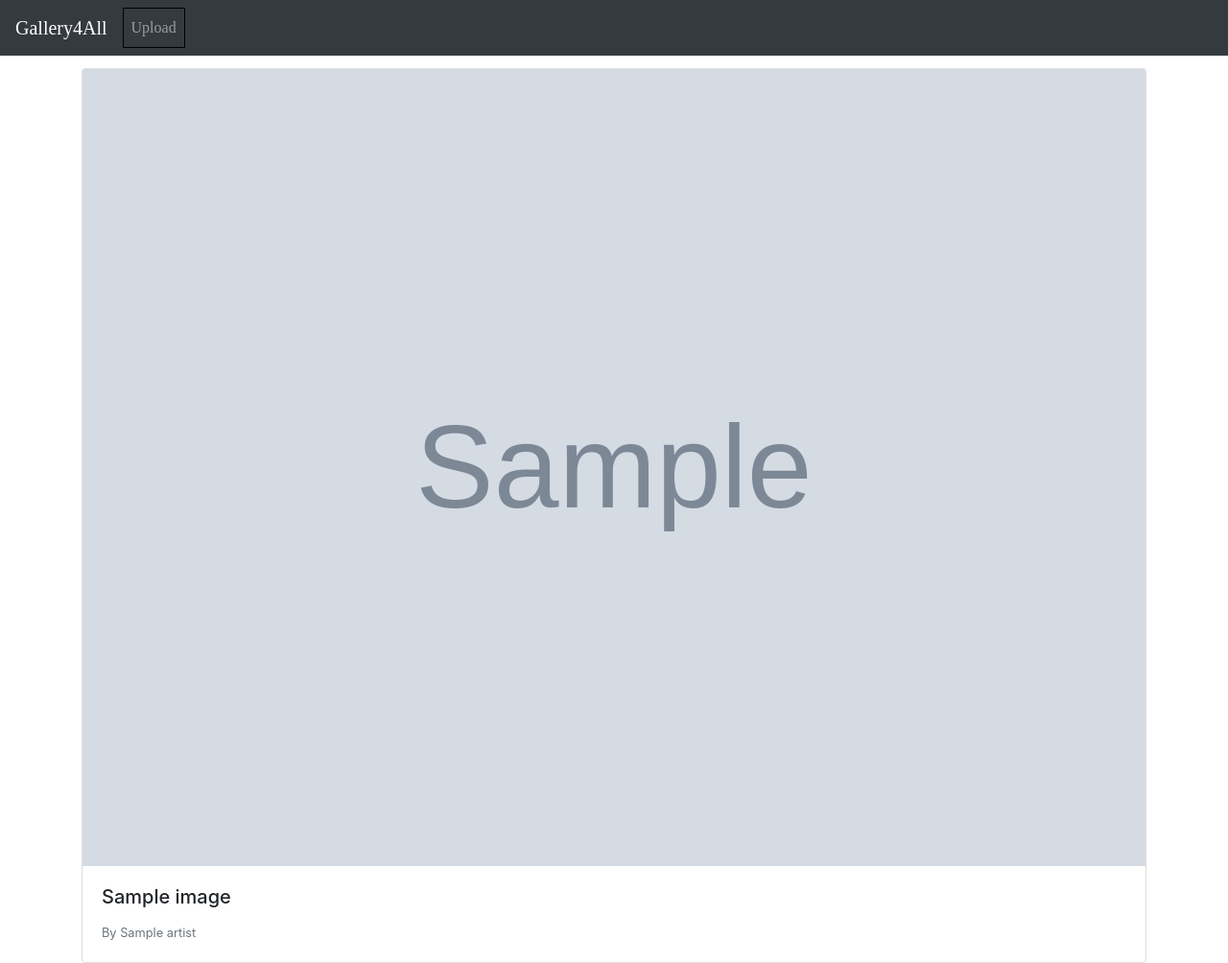
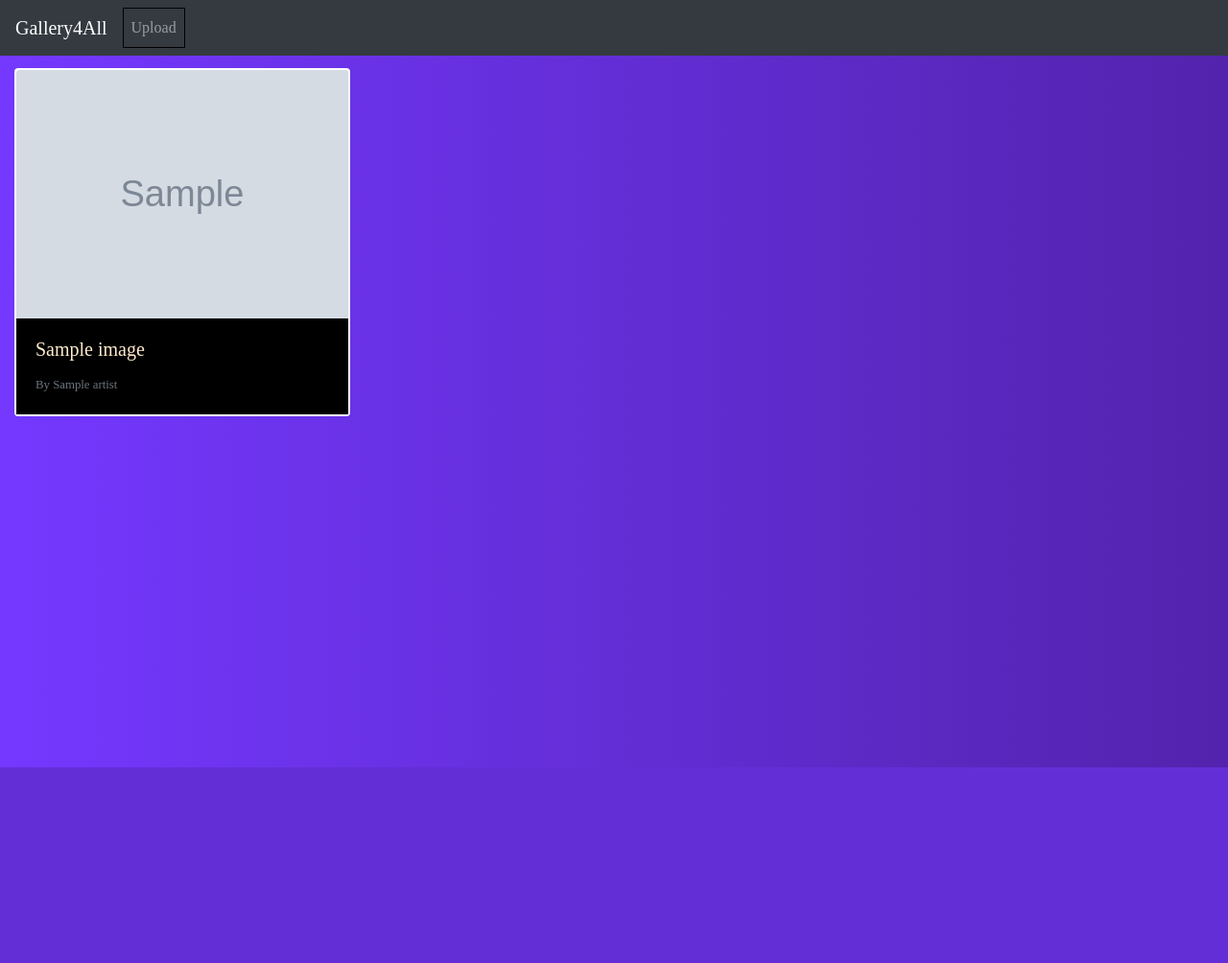
Before and after one commit to Mukheem1603/gallery4all, a Flask app: template templates/home.html in a window 1280 px wide. Shown: the whole page at 96% size. After the commit the page ends 800 px from the top, so only its background shows below. Run offline with Flask 2, Linux system fonts and the light colour scheme; the template is opened without the code that fills it: most values are stand-ins (such as "Sample title", 1, 10 or a date in 2020); grey boxes marked "Sample" are stand-in pictures; some web fonts are replaced.

Commit message:
final version.
All images are displayed on home page.

```diff
--- a/templates/home.html
+++ b/templates/home.html
@@ -4,10 +4,17 @@
     <meta charset="UTF-8">
     <meta name="viewport" content="width=device-width, initial-scale=1.0">
     <title>Home</title>
+    <link rel="stylesheet" href="https://cdnjs.cloudflare.com/ajax/libs/animate.css/4.1.1/animate.min.css">
     <link href='https://fonts.googleapis.com/css?family=Aclonica' rel='stylesheet'>
     <link href='https://fonts.googleapis.com/css?family=Amethysta' rel='stylesheet'>
     <link rel="stylesheet" href="https://cdn.jsdelivr.net/npm/bootstrap@4.5.3/dist/css/bootstrap.min.css" integrity="sha384-TX8t27EcRE3e/ihU7zmQxVncDAy5uIKz4rEkgIXeMed4M0jlfIDPvg6uqKI2xXr2" crossorigin="anonymous">
     <style>
+              body{
+            background: rgb(116,56,255);
+background: linear-gradient(90deg, rgba(116,56,255,1) 0%, rgba(83,35,173,1) 100%);
+color: black;
+font-family: "Jura";
+        }
       .navbar-brand{
         font-family: "Aclonica" !important;
       }
@@ -41,19 +48,23 @@
         </div>
     </nav>
 
-<div class="main container">
+<div class="main container" style="display: inline-block;">
   {% if images %}
-  <div class="card-group">
-    {% for i in images %}
-    <div class="card">
-      <img src="{{i['link']}}" class="card-img-top" alt="...">
-      <div class="card-body">
+<div class="row row-cols-1 row-cols-md-3">
+  {% for i in images %}
+  <div class="col mb-4">
+    <div class="card animate__animated animate__fadeInUp" style="border: 2px solid white;">
+      <img src="{{i['link']}}" class="card-img-top" alt="{{i['name']}} By {{i['artist']}}">
+      <div class="card-body" style="background-color: black; color: blanchedalmond;">
         <h5 class="card-title">{{i['name']}}</h5>
-        <p class="card-text"><small class="text-muted">By {{i['artist']}}</small></p>
+        <p class="card-text"><small class="text-muted" style="color: blanchedalmond;">By {{i['artist']}}</small></p>
       </div>
     </div>
-    {% endfor %}
-  </div>
+   </div>
+  {% endfor %}
+</div>
+
+
   {% else %}
   <h1>No images found :(</h1>
   {% endif %}
```
Also changed, not shown: templates/uploadpage.html (+24 -9 lines).
